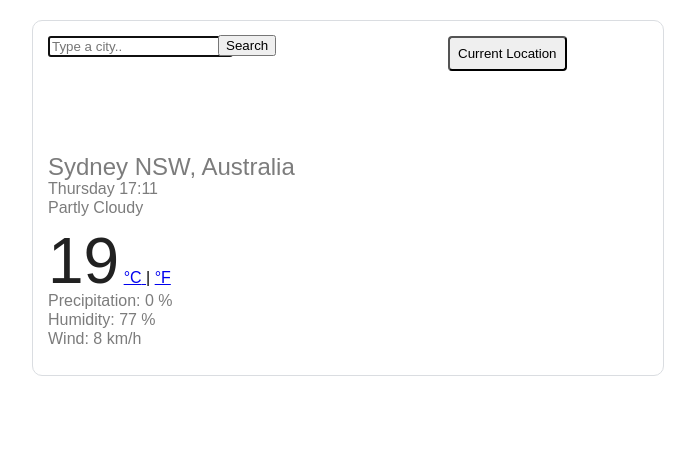
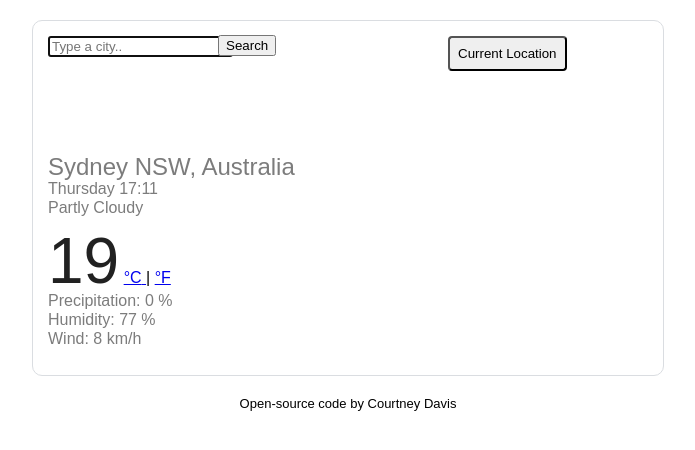
Before and after one commit to cdavis1809/SheCodes-Project, a plain HTML site: page index.html in a window 1280 px wide. Shown: the whole page, without its empty margins (292-987 px from the left). Drawn offline with nearby package versions, Linux system fonts and the light colour scheme.

Commit message:
Required HW changes

```diff
--- a/index.html
+++ b/index.html
@@ -62,6 +62,6 @@
       </div>
     </div>
         <script src="index.js"></script>
-
+  <p class = "openSource"><span><a href="https://github.com/cdavis1809/she-codes-testing.git"></a> Open-source code</span> by Courtney Davis</p>
   </body>
 </html>
--- a/style.css
+++ b/style.css
@@ -59,3 +59,7 @@ button {
   padding: 10px;
   border-radius: 4px;
 }
+.openSource {
+  font-size: 13px;
+  text-align: center;
+}
```
